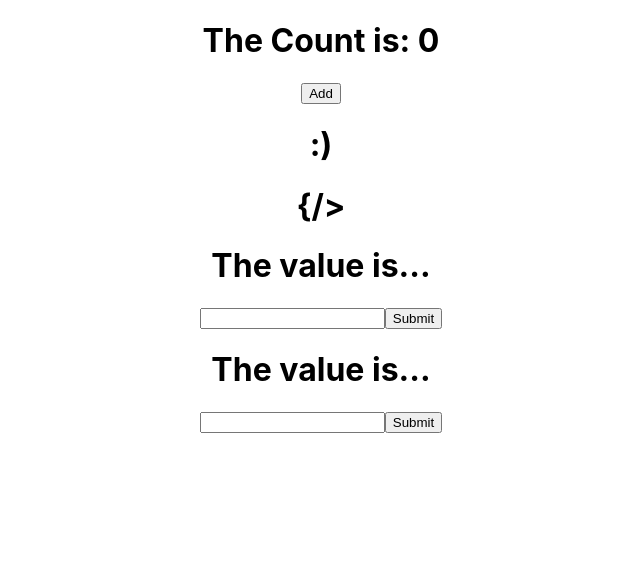
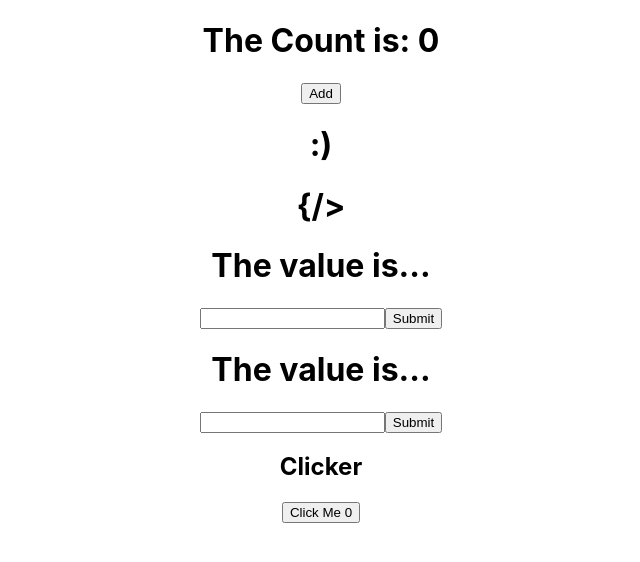
Before and after one commit to snowleopardAlexa/hooksapp, a React (Create React App) app: page / in a window 1280 px wide. Shown: the top 562 px of the page, without its empty margins (319-959 px from the left). Built offline with nearby package versions, Linux system fonts and the light colour scheme.

Commit message:
add clicker button with useEffect hook

```diff
--- a/src/App.js
+++ b/src/App.js
@@ -4,6 +4,7 @@
 import Toggler from './Toggler';
 import FormHooks from './FormHooks';
 import FormInputHooks from './FormInputHooks';
+import Clicker from './Clicker';
 
 function App() {
   return (
@@ -12,6 +13,7 @@
       <Toggler />
       <FormHooks />
       <FormInputHooks />
+      <Clicker />
     </div>
   );
 }
--- /dev/null
+++ b/src/Clicker.js
@@ -0,0 +1,16 @@
+import React, { useState, useEffect } from "react";
+
+function Clicker() {
+    const [count, setCount] = useState(0);
+    useEffect(() => {
+        document.title = `You clicked ${count} times`;
+    });
+    return (
+    <div>
+        <h2>Clicker</h2>
+       <button onClick={() => setCount(count + 1)}>Click Me {count}</button>
+    </div>
+    );
+}
+
+export default Clicker;
```
